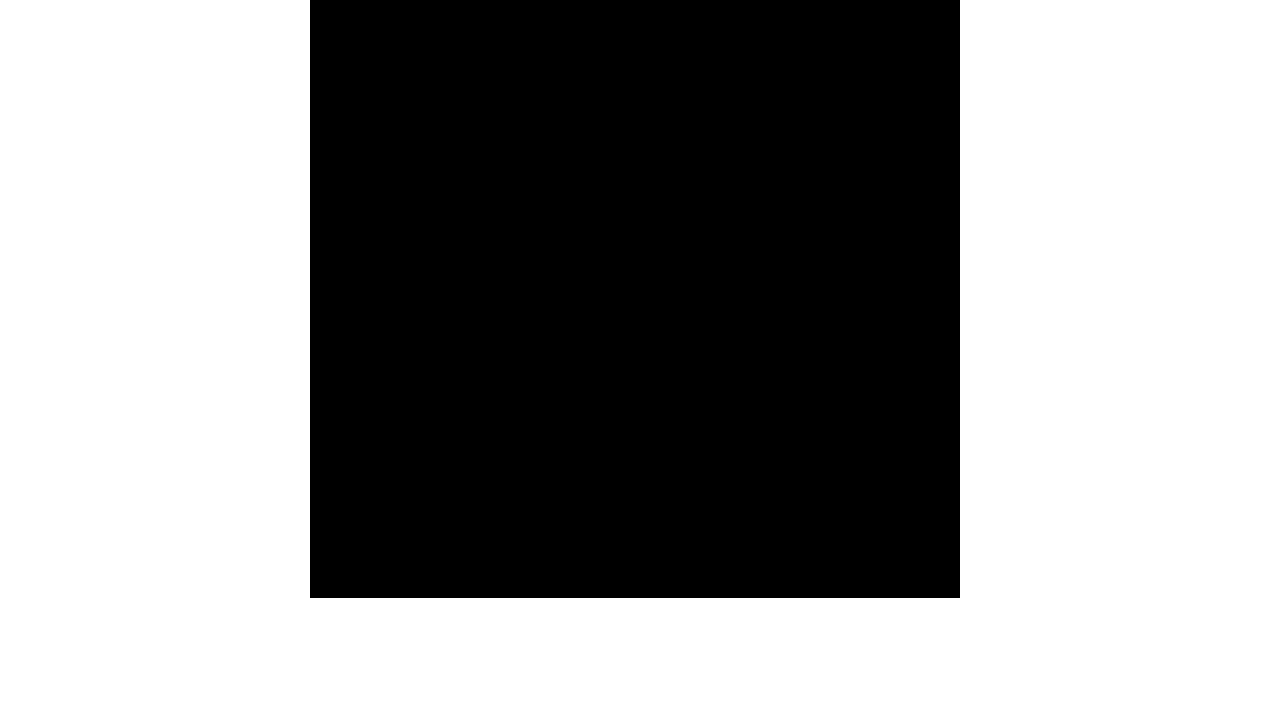
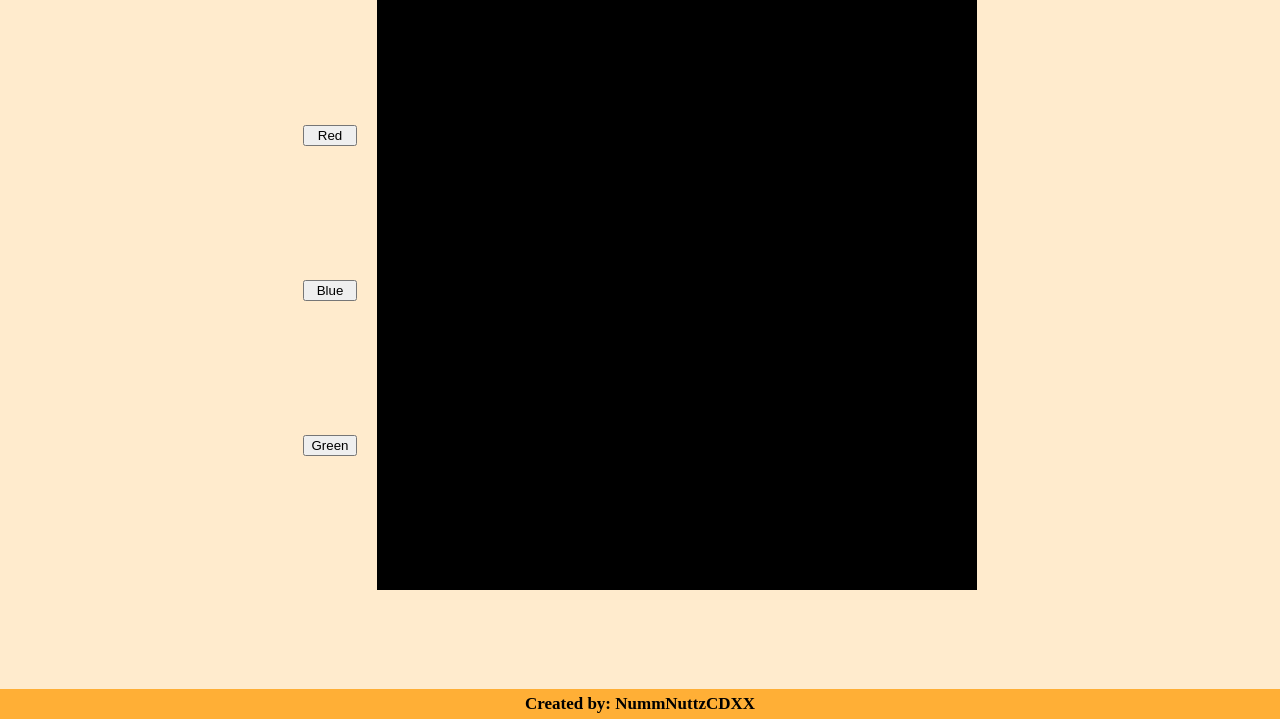
Before and after one commit to NummNuttzCDXX/Etch-a-Sketch, a plain HTML site: page index.html in a window 1280 px wide. Shown: the part 81-800 px from the top of the page. Drawn offline with Linux system fonts and the light colour scheme.

Commit message:
Style footer, adjust size of container and place buttons next to it, add bg color

```diff
--- a/style.css
+++ b/style.css
@@ -1,14 +1,34 @@
 body {
     display: flex;
-    justify-content: center;
+    flex-direction: column;
+    align-items: center;
+
+    background-color: blanchedalmond;
 }
 
+h1 {
+    text-align: center;
+    margin-top: 5px;
+}
+
+.content {
+    display: flex;
+    gap: 20px;
+}
+
+.buttons {
+    display: flex;
+    flex-direction: column;
+    justify-content: space-evenly;
+}
+
+/* Sketch Box */
 .container {
     display: flex;
     flex-direction: column;
-    align-content: center;
-    width: 650px;
-    height: 650px;
+    /* align-content: center; */
+    width: 600px;
+    height: 600px;
 }
 
 .row {
@@ -23,6 +43,17 @@ body {
     background-color: black;
 }
 
-#draw {
-    background-color: red;
+.footer {
+    /* Places footer in absolute position, bottom 0 */
+    position: absolute;
+    bottom: 0;
+
+    width: 100%;
+    padding-top: 5px;
+    padding-bottom: 5px;
+
+    text-align: center;
+    font-size: 17px;
+    font-weight: 600;
+    background-color: rgb(255, 175, 54);
 }
```
